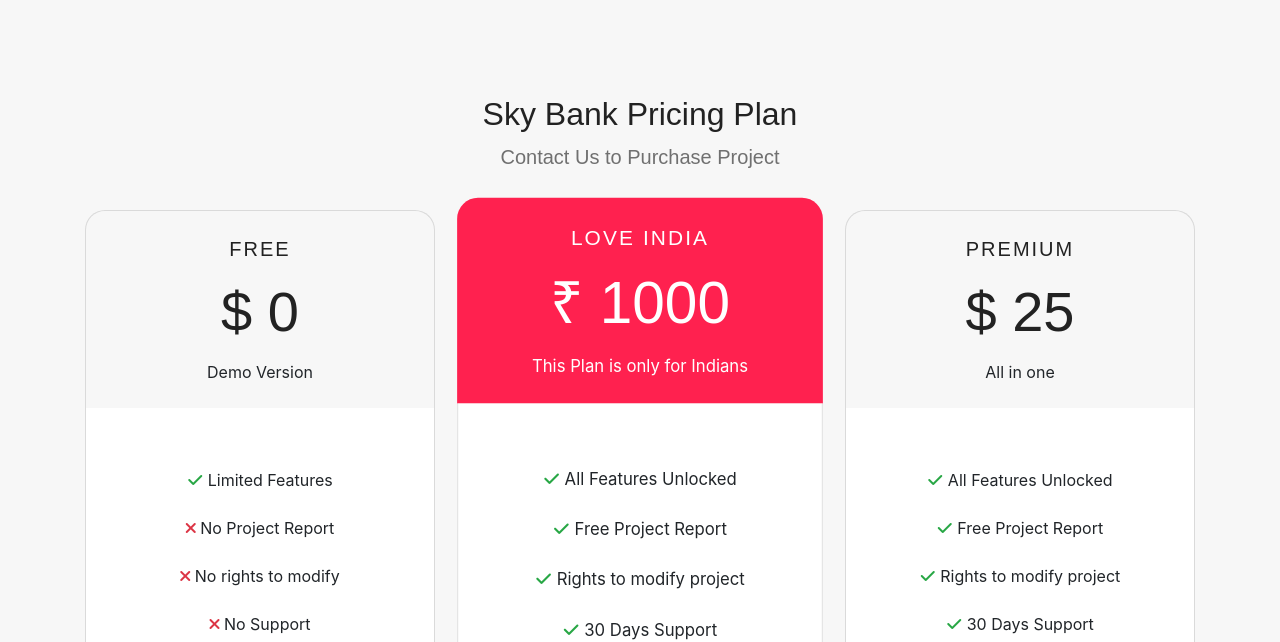
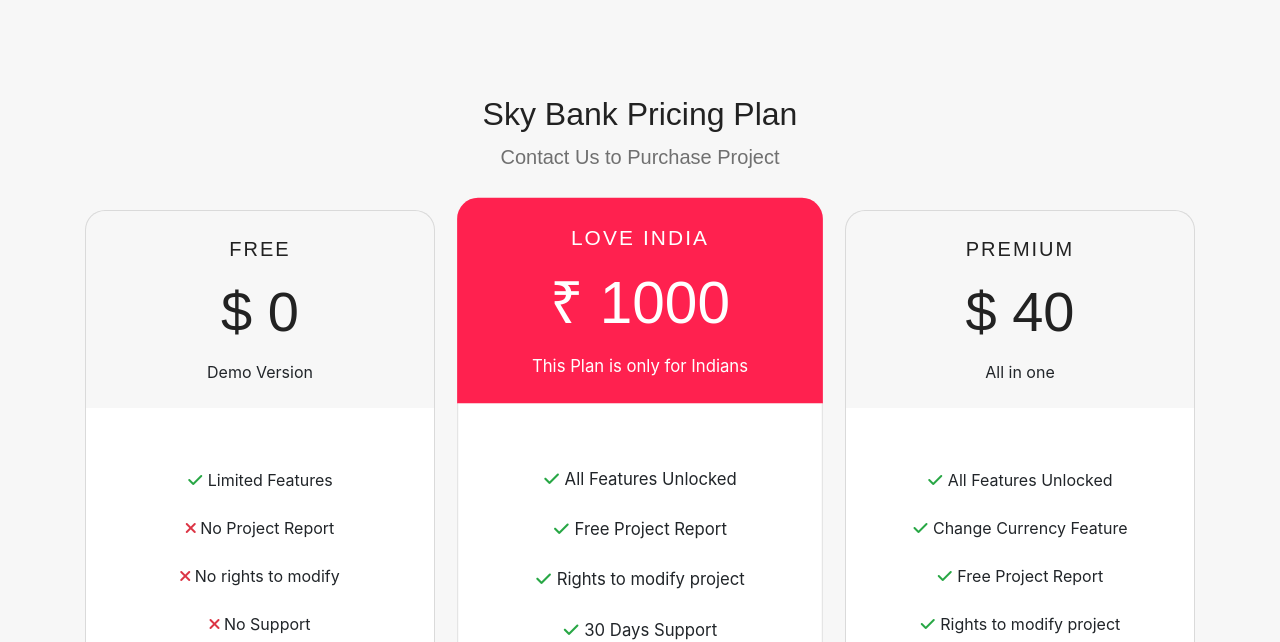
Before and after one commit to projectswithdigambar/skytech, a plain HTML site: page index.html in a window 1280 px wide. Shown: the top 642 px of the page. Drawn offline with nearby package versions, Linux system fonts and the light colour scheme.

Commit message:
Update index.html

```diff
--- a/index.html
+++ b/index.html
@@ -272,12 +272,13 @@
                         <div
                             class="price-header lis-bg-light lis-rounded-top py-4 border border-bottom-0 lis-brd-light">
                             <h5 class="text-uppercase lis-latter-spacing-2">premium</h5>
-                            <h1 class="display-4 lis-font-weight-500">$ 25 </h1>
+                            <h1 class="display-4 lis-font-weight-500">$ 40 </h1>
                             <p class="mb-0">All in one</p>
                         </div>
                         <div class="border border-top-0 lis-brd-light bg-white py-5 lis-rounded-bottom">
                             <ul class="list-unstyled lis-line-height-3">
                                 <li> <i class="fa-solid fa-check text-success"></i> All Features Unlocked</li>
+                                 <li> <i class="fa-solid fa-check text-success"></i> Change Currency Feature</li>
                                 <li> <i class="fa-solid fa-check text-success"></i> Free Project Report</li>
                                 <li> <i class="fa-solid fa-check text-success"></i> Rights to modify project</li>
                                 <li> <i class="fa-solid fa-check text-success"></i> 30 Days Support</li>
```
